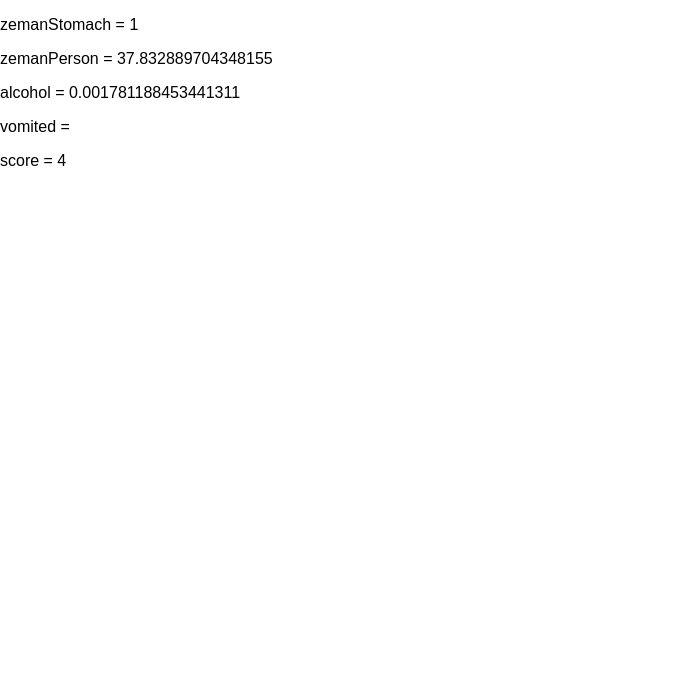
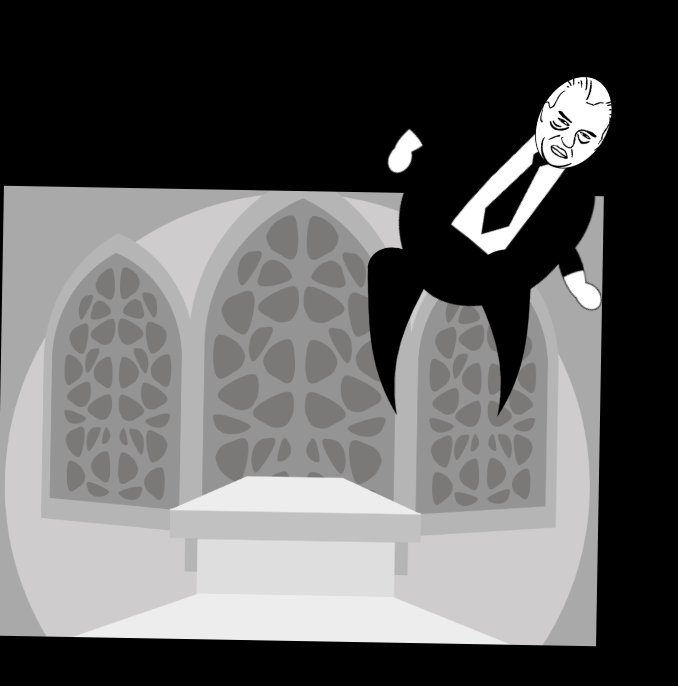
Before and after one commit to jumpingcoders/50-shades-of-zeman, a React (Create React App) app: page / in a window 1280 px wide. Shown: the top 686 px of the page, without its empty margins (0-678 px from the left). Built offline with nearby package versions, Linux system fonts and the light colour scheme.

Commit message:
Zeman <3

```diff
--- a/src/Music.ts
+++ b/src/Music.ts
@@ -6,6 +6,7 @@ export default class Music {
     constructor(name:string,private _zeman: zeman) {
         this.el = new Audio;
         this.el.src = `/assets/sounds/${name}.mp3`;
+        this.el.loop = true;
         this.el.play();
 
         setInterval(()=>{
--- /dev/null
+++ b/src/Scene/Body.css
@@ -0,0 +1,74 @@
+body {
+    background: black;
+}
+
+.playground {
+    position: absolute;
+    height: 100vh;
+    background: url('/assets/sprites/background.png');
+    background-size: contain;
+    background-repeat: no-repeat;
+    background-position: center center;
+}
+
+.zeman {
+    width: 300px;
+    height: 500px;
+    position: relative;
+    margin-left: 300px;
+}
+
+.top {
+    position: absolute;
+    width: 300px;
+    height: 500px;
+}
+
+.head {
+    position: absolute;
+    width: 25%;
+    left: 50%;
+    top: 0;
+    transform: translateX(-50%);
+}
+
+.body {
+    position: absolute;
+    width: 60%;
+    left: 50%;
+    top: 11%;
+    transform: translateX(calc((50% + 8px) * -1));
+}
+
+.larm {
+    position: absolute;
+    width: 18%;
+    top: 18%;
+    left: 10%;
+    transform: rotate(20deg)
+}
+
+.rarm {
+    position: absolute;
+    width: 18%;
+    top: 18%;
+    right: 12%;
+    transform: rotate(-50deg)
+}
+
+.lleg {
+}
+
+.lileg {
+    width: 25%;
+    position: absolute;
+    top: 45%;
+    left: 20%;
+}
+
+.rileg {
+    width: 25%;
+    position: absolute;
+    top: 45%;
+    right: 22%;
+}
--- a/src/Scene/Root.tsx
+++ b/src/Scene/Root.tsx
@@ -1,11 +1,45 @@
 import * as React from 'react';
 import {observer} from 'mobx-react';
 import SceneDataModel from '../SceneDataModel';
+import './Body.css';
 
 
 export default observer(({sceneDataModel}: { sceneDataModel: SceneDataModel }) => {
     return (
         <div>
+            <div className="playground" style={{
+                transform: 'rotate(' + (sceneDataModel.zemanStomach) + 'deg)',
+                transition: '0.1s transform'
+            }}>
+                <div className="zeman">
+                    <div className="top" style={{
+                        transform: 'rotate(' + (sceneDataModel.zemanPerson) + 'deg)',
+                        transition: '0.1s transform'
+                    }}>
+                        <img className="larm" src="/assets/sprites/left_arm.png"/>
+                        <img className="rarm" src="/assets/sprites/left_arm.png"/>
+                        <img className="body" src="/assets/sprites/body.png"/>
+                        <img className="head" src="/assets/sprites/head.png" style={{
+                            transform: 'rotate(' + -(sceneDataModel.zemanPerson / 3) + 'deg) translateX(-50%)',
+                            transition: '0.1s transform'
+                        }}/>
+                    </div>
+                    <div className="bottom">
+                        <div className="lleg">
+                            <img className="lileg" src="/assets/sprites/leg_left.png" style={{
+                                transform: 'rotate(' + -(sceneDataModel.zemanPerson / 10) + 'deg)',
+                                transition: '0.1s transform'
+                            }}/>
+                        </div>
+                        <div className="rleg">
+                            <img className="rileg" src="/assets/sprites/leg_right.png" style={{
+                                transform: 'rotate(' + sceneDataModel.zemanPerson / 10 + 'deg)',
+                                transition: '0.1s transform'
+                            }}/>
+                        </div>
+                    </div>
+                </div>
+            </div>
             <p>zemanStomach = {sceneDataModel.zemanStomach}</p>
             <p>zemanPerson = {sceneDataModel.zemanPerson}</p>
             <p>alcohol = {sceneDataModel.alcohol}</p>
```
